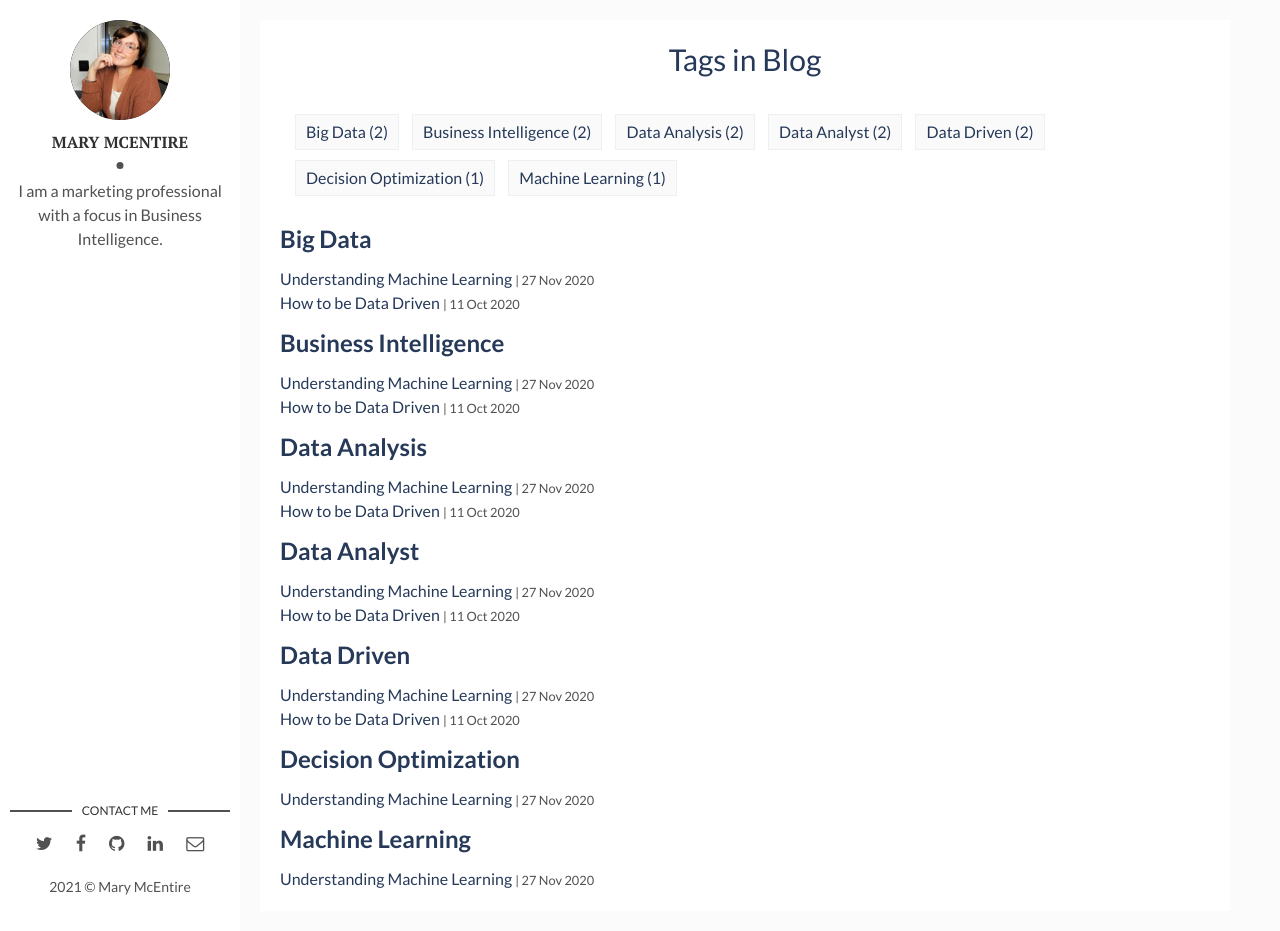
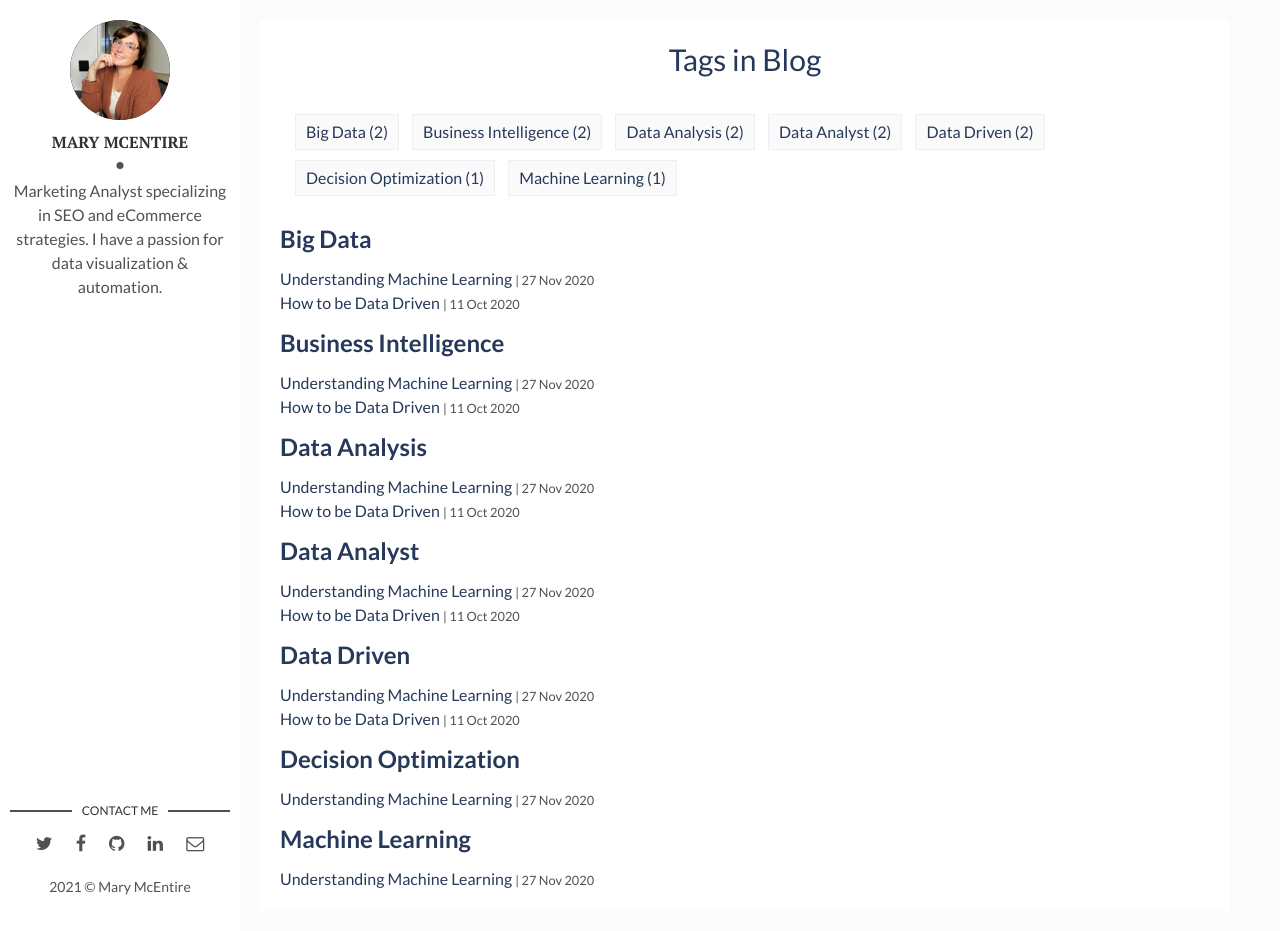
Before and after one commit to mkemcentire/mkemcentire.github.io, a Jekyll site: the page built from tags.html, in a window 1280 px wide and 931 px high. Built offline with Jekyll 4.4.1, drawn with Linux system fonts in a browser that asks for light colours.

Commit message:
Update _config.yml

```diff
--- a/_config.yml
+++ b/_config.yml
@@ -1,6 +1,6 @@
-title: Mary McEntire - Business Intelligence
+title: Mary McEntire - Marketing Analyst
 description: > # this means to ignore newlines until "baseurl:"
-  Mary McEntire is a marketing professional of 5 years with an emphasis in data visualization. Her love for data has encouraged her to pursue a career as a data analyst as she continues to push towards business intelligence.
+  Mary McEntire is a marketing professional of 5 years with an emphasis in data visualization. Her love for data has encouraged her to pursue a career as a data analyst.
 permalink: ':title/'
 baseurl: "/" # the subpath of your site, e.g. /blog
 url: "" # the base hostname & protocol for your site, e.g. http://example.com
@@ -9,7 +9,7 @@ site-twitter: #if your site has a twitter account, enter it here
 # Author Settings
 author: Mary McEntire
 author-img: mary-mcentire.jpg
-about-author: I am a marketing professional with a focus in Business Intelligence.
+about-author: Marketing Analyst specializing in SEO and eCommerce strategies. I have a passion for data visualization & automation.
 social-github: mkemcentire
 social-linkedin: marymcentire
 social-email: mke.mcentire@gmail.com
```
